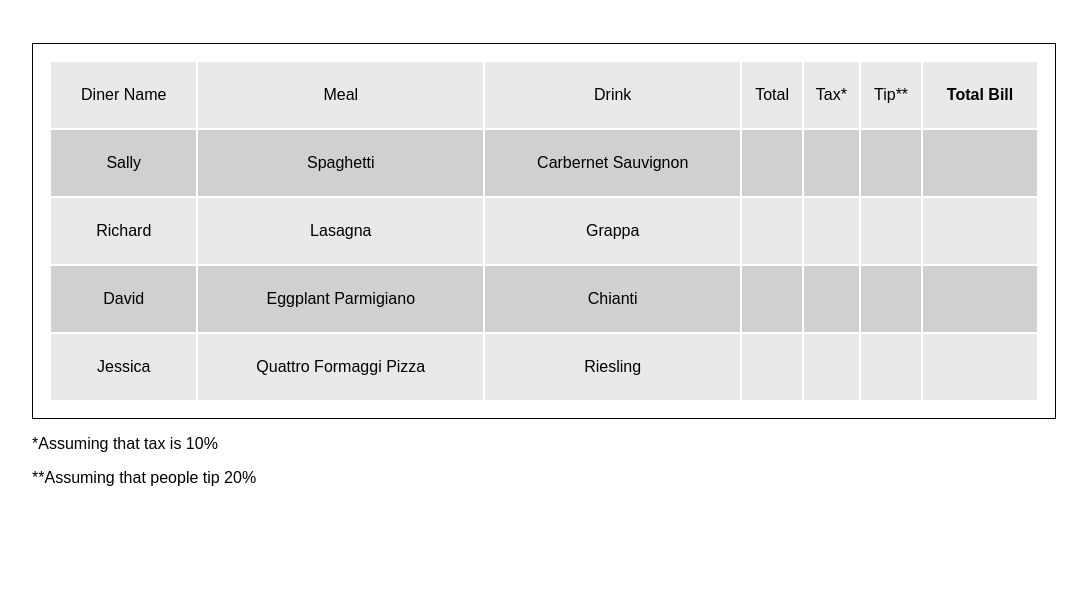
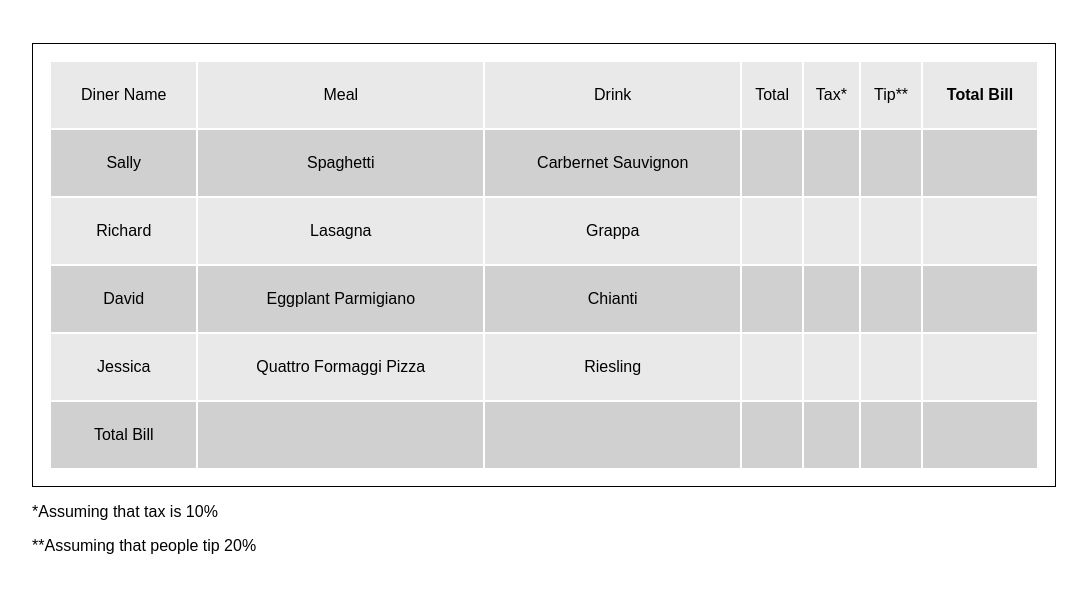
Before and after one commit to chieakiba/meal-calculator, a website: page index.html in a window 1280 px wide. Shown: the part 90-682 px from the top of the page, without its empty margins (96-1183 px from the left). Drawn offline with nearby package versions, Linux system fonts and the light colour scheme.

Commit message:
Added another row to show the total bill for the whole dinner

```diff
--- a/css/style.css
+++ b/css/style.css
@@ -26,7 +26,8 @@ h1 {
 }
 
 .row2,
-.row4 {
+.row4,
+.row6 {
     background-color: rgba(189, 189, 189, .7);
 }
 
--- a/index.html
+++ b/index.html
@@ -56,6 +56,15 @@
             <td></td>
             <td></td>
         </tr>
+        <tr class='row6'>
+            <td>Total Bill</td>
+            <td></td>
+            <td></td>
+            <td></td>
+            <td></td>
+            <td></td>
+            <td></td>
+        </tr>
     </table>
     <div class='assumptions'>
         <p>*Assuming that tax is 10%</p>
```
